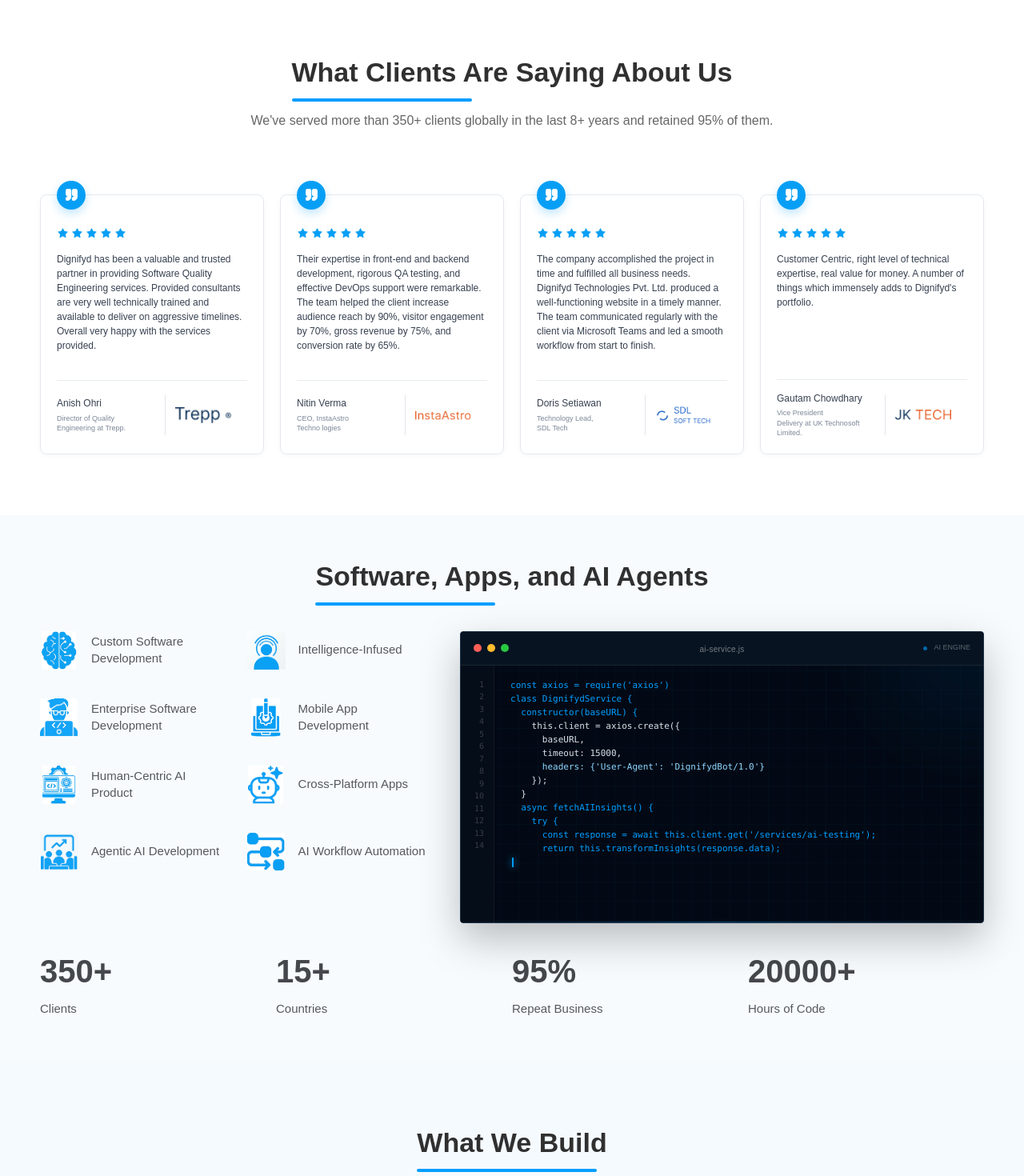
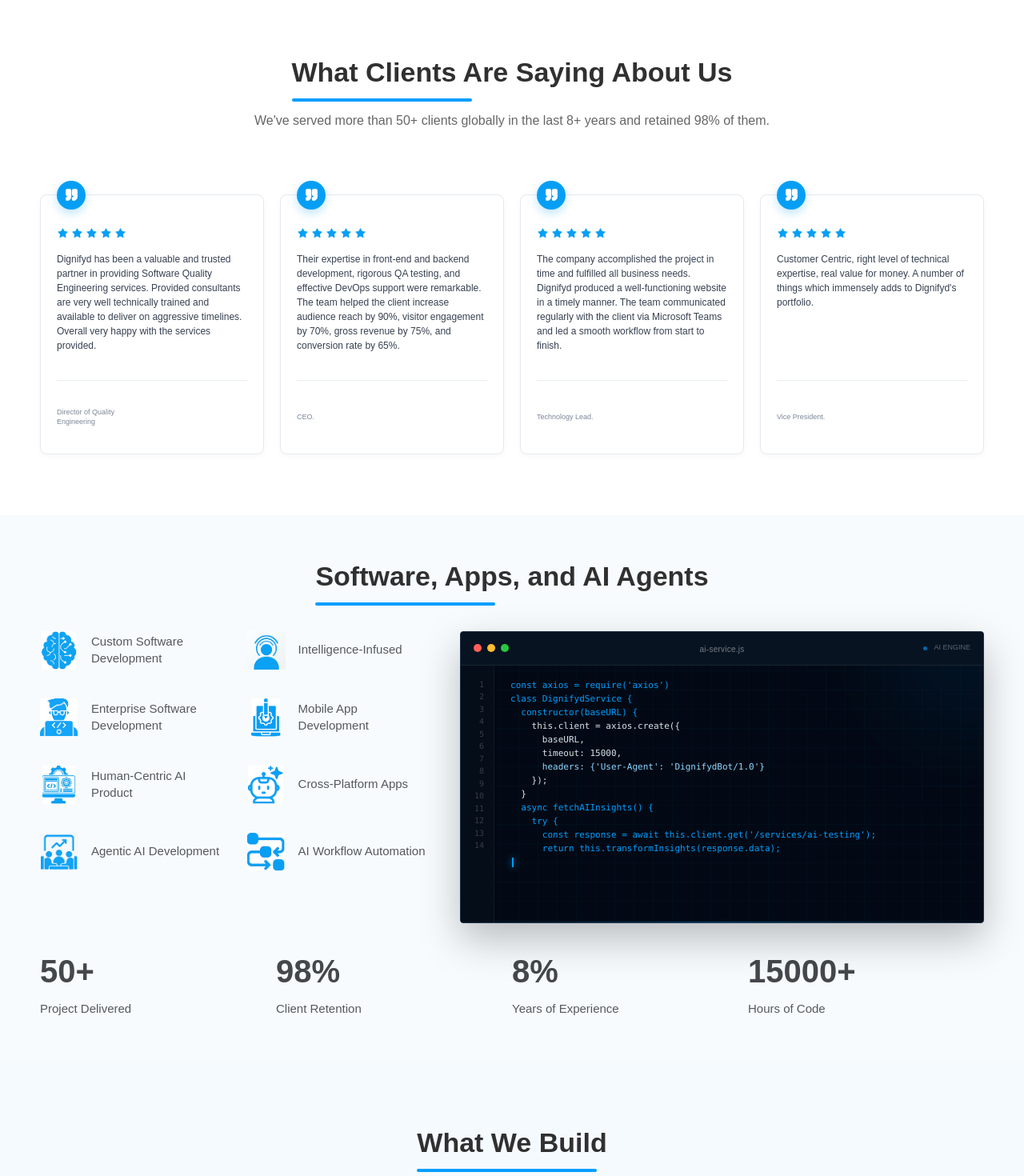
Before and after one commit to dignifyd937612/tech-landing, a Next.js app: page / in a window 1280 px wide. Shown: the part 740-2210 px from the top of the page at 80% size. Built offline with nearby package versions, Linux system fonts and the light colour scheme.

Commit message:
Update content and statistics across various components for accuracy and clarity

```diff
--- a/src/component/Hero.jsx
+++ b/src/component/Hero.jsx
@@ -14,7 +14,7 @@
             <p className="mt-7 max-w-[650px] text-[15px] leading-[1.55] text-white sm:text-[23.8px]">
               Get all three services under one roof with Dignifyd Tech. Our
               comprehensive software solutions manages your entire digital
-              experience and provides higher customer satisfaction
+              experience and provides higher customer satisfaction.
             </p>
 
             <div className="mt-7 flex w-full max-w-[650px] justify-center sm:justify-start">
@@ -51,9 +51,8 @@
 
             <div className="relative z-10 w-full rounded-lg bg-[#07182A] px-8 py-9 sm:px-10 lg:h-[515px] lg:px-[48px] lg:py-10">
               <h2 className="mx-auto max-w-[430px] text-center text-[17px] leading-[1.45] font-medium text-white">
-                Let's discuss how our AI expertise can help you
-                <br />
-                achieve your goals
+                Let's discuss how our Development services can help you achieve
+                your goals
               </h2>
 
               <form className="mt-7">
--- a/src/component/TestimonialCard.jsx
+++ b/src/component/TestimonialCard.jsx
@@ -35,18 +35,18 @@
 
         <div className="flex min-h-[55px] items-center">
           <div className="min-w-0 flex-1">
-            <p className="text-[12px] font-medium leading-[1.3] text-[#374151]">
+            {/* <p className="text-[12px] font-medium leading-[1.3] text-[#374151]">
               {name}
-            </p>
+            </p> */}
 
             <p className="mt-1 text-[9px] leading-[1.35] text-[#7c8798]">
               {designation}
             </p>
           </div>
 
-          <div className="mx-3 h-[50px] w-px bg-[#e1e5ea]" />
+          {/* <div className="mx-3 h-[50px] w-px bg-[#e1e5ea]" />
 
-          <div className="flex w-[90px] shrink-0 items-center gap-2">
+           <div className="flex w-[90px] shrink-0 items-center gap-2">
             {logo ? (
               <Image
                 src={logo}
@@ -59,11 +59,8 @@
               <div className="h-[35px] w-[60px] rounded bg-[#f0f4f8]" />
             )}
 
-            {/* Company name if needed */}
-            {/* <p className="text-[10px] font-medium text-[#2788e8]">
-              {company}
-            </p> */}
-          </div>
+          <p className="text-[10px] font-medium text-[#2788e8]">{company}</p>
+          </div> */}
         </div>
       </div>
     </article>
--- a/src/component/sections/ConsultationSection.jsx
+++ b/src/component/sections/ConsultationSection.jsx
@@ -13,7 +13,7 @@
           </h2>
 
           <p className="mt-4 text-[12px] leading-[1.5] text-white/80 sm:text-[13px]">
-            Get Custom Solutions & Recommendations, Estimates.
+            Get Custom Solutions & Recommendations.
           </p>
 
           <div className="mt-11">
--- a/src/component/sections/TestimonialsSection.jsx
+++ b/src/component/sections/TestimonialsSection.jsx
@@ -48,7 +48,7 @@
     <section className="bg-white px-5 pb-12 sm:px-8 sm:pb-16">
       <SectionHeader
         title="What Clients Are Saying About Us"
-        description="We've served more than 350+ clients globally in the last 8+ years and retained 95% of them."
+        description="We've served more than 50+ clients globally in the last 8+ years and retained 98% of them."
       />
 
       <div className="mx-auto mt-20 max-w-[1180px]">
--- a/src/data/Testimonials.js
+++ b/src/data/Testimonials.js
@@ -4,7 +4,7 @@
     review:
       "Dignifyd has been a valuable and trusted partner in providing Software Quality Engineering services. Provided consultants are very well technically trained and available to deliver on aggressive timelines. Overall very happy with the services provided.",
     name: "Anish Ohri",
-    designation: "Director of Quality\nEngineering at Trepp.",
+    designation: "Director of Quality\nEngineering",
     company: "Trepp",
     logo: "/testimonials/trepp.png",
   },
@@ -13,16 +13,16 @@
     review:
       "Their expertise in front-end and backend development, rigorous QA testing, and effective DevOps support were remarkable. The team helped the client increase audience reach by 90%, visitor engagement by 70%, gross revenue by 75%, and conversion rate by 65%.",
     name: "Nitin Verma",
-    designation: "CEO, InstaAstro\nTechno logies",
+    designation: "CEO.",
     company: "InstaAstro",
     logo: "/testimonials/instaastro.png",
   },
   {
     id: 3,
     review:
-      "The company accomplished the project in time and fulfilled all business needs. Dignifyd Technologies Pvt. Ltd. produced a well-functioning website in a timely manner. The team communicated regularly with the client via Microsoft Teams and led a smooth workflow from start to finish.",
+    "The company accomplished the project in time and fulfilled all business needs. Dignifyd produced a well-functioning website in a timely manner. The team communicated regularly with the client via Microsoft Teams and led a smooth workflow from start to finish.",
     name: "Doris Setiawan",
-    designation: "Technology Lead,\nSDL Tech",
+    designation: "Technology Lead.",
     company: "SDL SOFT TECH",
     logo: "/testimonials/sdl.png",
   },
@@ -31,7 +31,7 @@
     review:
       "Customer Centric, right level of technical expertise, real value for money. A number of things which immensely adds to Dignifyd's portfolio.",
     name: "Gautam Chowdhary",
-    designation: "Vice President\nDelivery at UK Technosoft Limited.",
+    designation: "Vice President.",
     company: "JK TECH",
     logo: "/testimonials/jk-tech.png",
   },
--- a/src/data/aiEngineeredSection.js
+++ b/src/data/aiEngineeredSection.js
@@ -35,22 +35,22 @@
 
 export const stats = [
   {
-    value: 350,
+    value: 50,
     suffix: "+",
-    label: "Clients",
+    label: "Project Delivered",
   },
   {
-    value: 15,
-    suffix: "+",
-    label: "Countries",
+    value: 98,
+    suffix: "%",
+    label: "Client Retention",
   },
   {
-    value: 95,
+    value: 8,
     suffix: "%",
-    label: "Repeat Business",
+    label: "Years of Experience",
   },
   {
-    value: 20000,
+    value: 15000,
     suffix: "+",
     label: "Hours of Code",
   },
```
